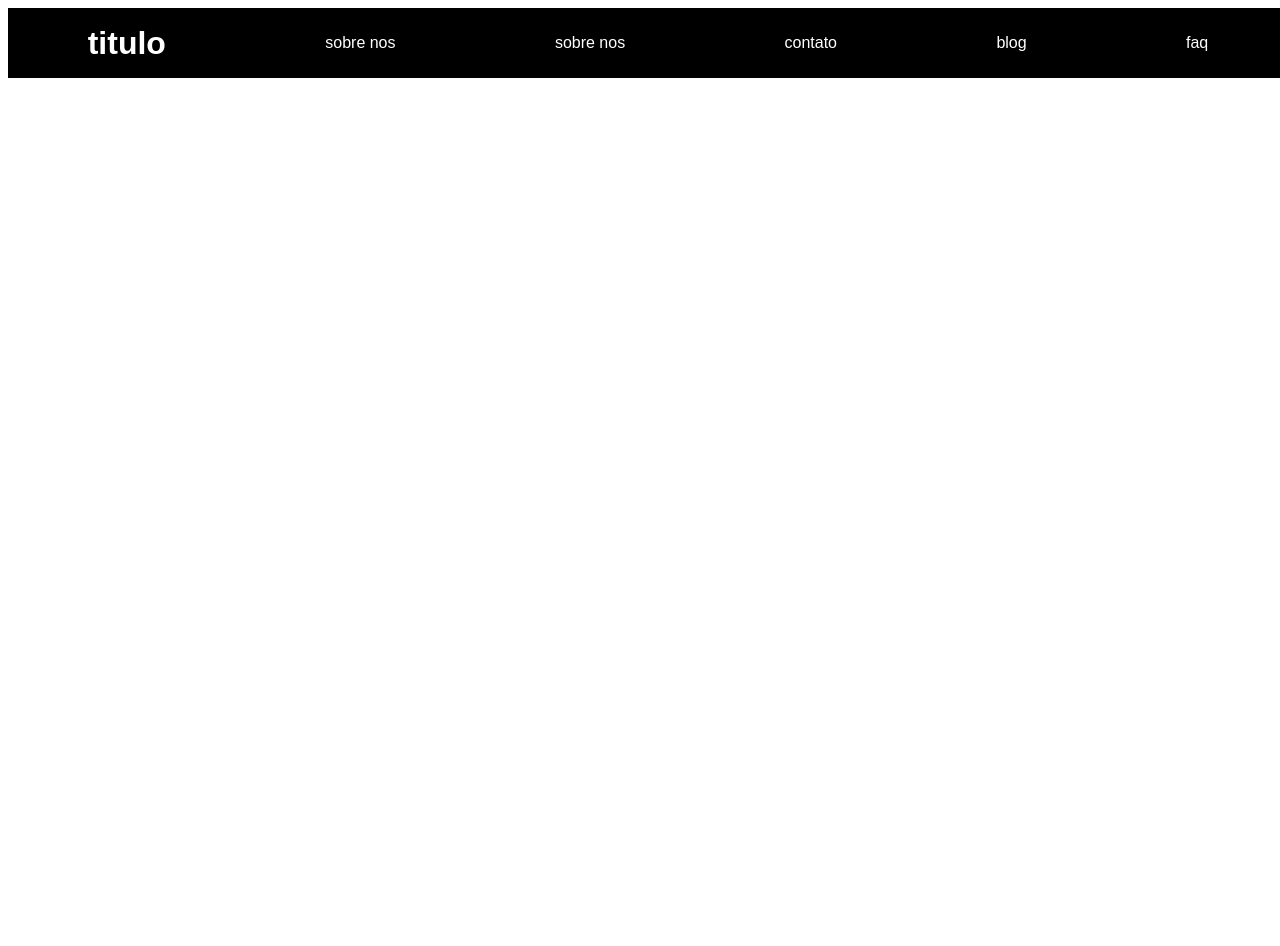
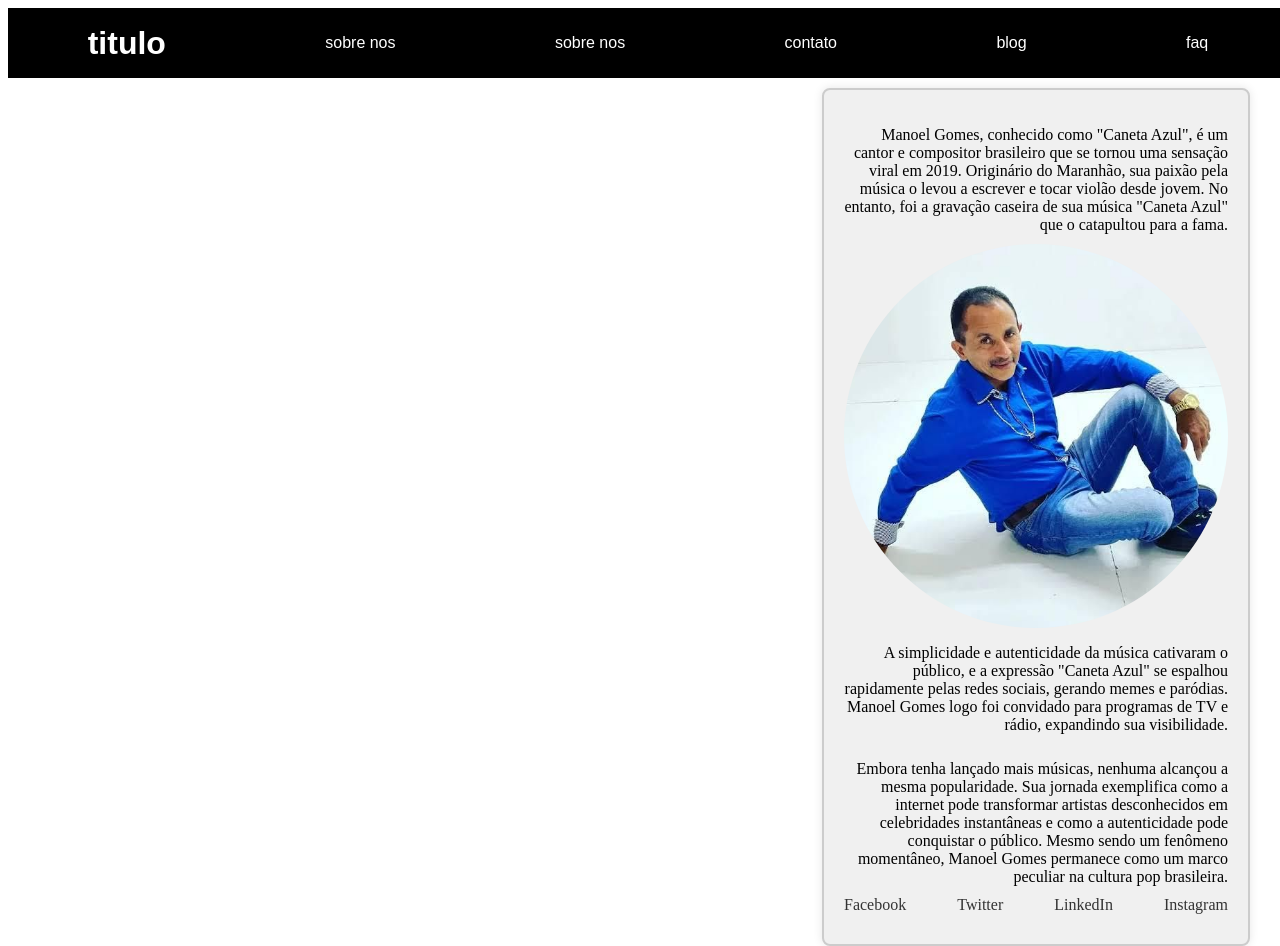
Before and after one commit to luigiferrarasinno/cp_js, a React (Create React App) app: page / in a window 1280 px wide. Before the commit the page ends 800 px from the top, so only its background shows below. Built offline with nearby package versions, Linux system fonts and the light colour scheme.

Commit message:
aside criado

```diff
--- /dev/null
+++ b/src/App.js
@@ -0,0 +1,14 @@
+import React from 'react';
+import Header from "../src/components/header/Header"
+import Aside from "../src/components/aside/aside"
+
+function App() {
+  return (
+    <div className="App">
+     <Header />
+     <Aside />
+    </div>
+  );
+}
+
+export default App;
--- /dev/null
+++ b/src/components/aside/aside.jsx
@@ -0,0 +1,81 @@
+import React from 'react';
+import styled from 'styled-components';
+import profileImage from '../imagens/img.jpg';
+
+const StyledAside = styled.div`
+  display: flex;
+  flex-direction: column;
+  margin: 10px;
+  padding: 20px;
+  text-align: right;
+  position: absolute;
+  width: 30vw;
+  max-width: 400px;
+  background-color: #f0f0f0;
+  border: 2px solid #ccc;
+  border-radius: 8px;
+  box-shadow: 0 0 10px rgba(0, 0, 0, 0.1);
+  right: 20px;
+`;
+const ProfileImage = styled.img`
+  max-width: 100%;
+  height: auto;
+  border-radius: 50%; /* Adicione um pouco de arredondamento para a imagem */
+`;
+
+
+const StyledParagraph = styled.p`
+  margin-bottom: 10px;
+`;
+
+const SocialLinks = styled.div`
+  display: flex;
+  justify-content: space-between; /* Alinha os itens nas extremidades */
+  align-items: center; /* Centraliza verticalmente os itens */
+`;
+
+const SocialLink = styled.a`
+  text-decoration: none;
+  color: #333;
+  margin-bottom: 10px;
+
+  &:hover {
+    color: blue; /* Mude a cor do link ao passar o mouse */
+  }
+`;
+
+function Aside() {
+  return (
+    <div>
+      <StyledAside>
+        <StyledParagraph>
+          Manoel Gomes, conhecido como "Caneta Azul", é um cantor e compositor brasileiro que se tornou uma sensação viral em 2019. Originário do Maranhão, sua paixão pela música o levou a escrever e tocar violão desde jovem. No entanto, foi a gravação caseira de sua música "Caneta Azul" que o catapultou para a fama.
+        </StyledParagraph>
+        <ProfileImage src={profileImage} alt="Perfil" />
+        <StyledParagraph>
+          A simplicidade e autenticidade da música cativaram o público, e a expressão "Caneta Azul" se espalhou rapidamente pelas redes sociais, gerando memes e paródias. Manoel Gomes logo foi convidado para programas de TV e rádio, expandindo sua visibilidade.
+        </StyledParagraph>
+        <StyledParagraph>
+          Embora tenha lançado mais músicas, nenhuma alcançou a mesma popularidade. Sua jornada exemplifica como a internet pode transformar artistas desconhecidos em celebridades instantâneas e como a autenticidade pode conquistar o público. Mesmo sendo um fenômeno momentâneo, Manoel Gomes permanece como um marco peculiar na cultura pop brasileira.
+        </StyledParagraph>
+        <SocialLinks>
+          <SocialLink href="https://www.facebook.com/seuPerfil" target="_blank" rel="noopener noreferrer">
+            Facebook
+          </SocialLink>
+          <SocialLink href="https://twitter.com/seuPerfil" target="_blank" rel="noopener noreferrer">
+            Twitter
+          </SocialLink>
+          <SocialLink href="https://www.linkedin.com/in/seuPerfil" target="_blank" rel="noopener noreferrer">
+            LinkedIn
+          </SocialLink>
+          <SocialLink href="https://www.instagram.com/seuPerfil" target="_blank" rel="noopener noreferrer">
+            Instagram
+            </SocialLink>
+        </SocialLinks>
+
+      </StyledAside>
+    </div>
+  );
+}
+
+export default Aside;
--- a/src/index.js
+++ b/src/index.js
@@ -1,11 +1,11 @@
 import React from 'react';
 import ReactDOM from 'react-dom/client';
 import reportWebVitals from './reportWebVitals';
-import Header from "./components/header/Header.js"
+import App from "../src/App"
 
 const root = ReactDOM.createRoot(document.getElementById('root'));
 root.render(
-    <Header />
+    <App />
 );
 
 
```
Also changed, not shown: src/components/imagens/img.jpg (added).
